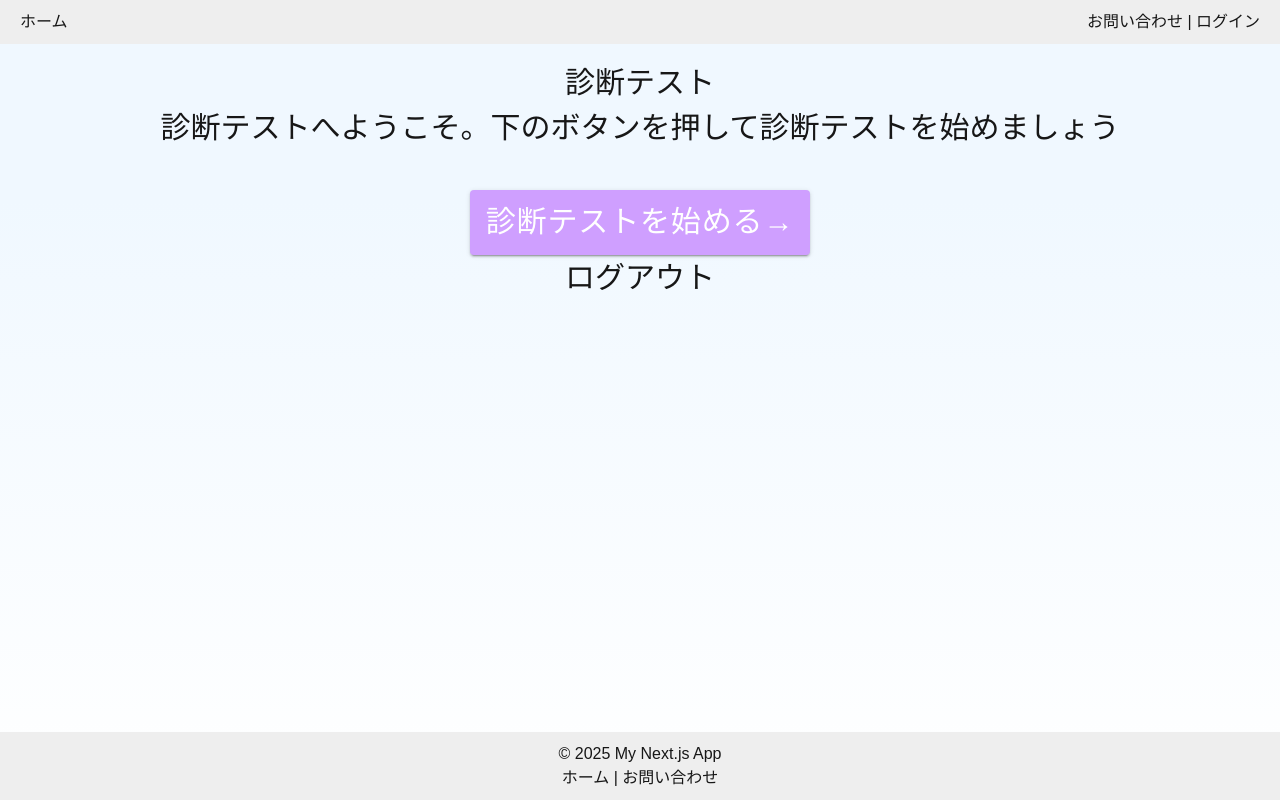
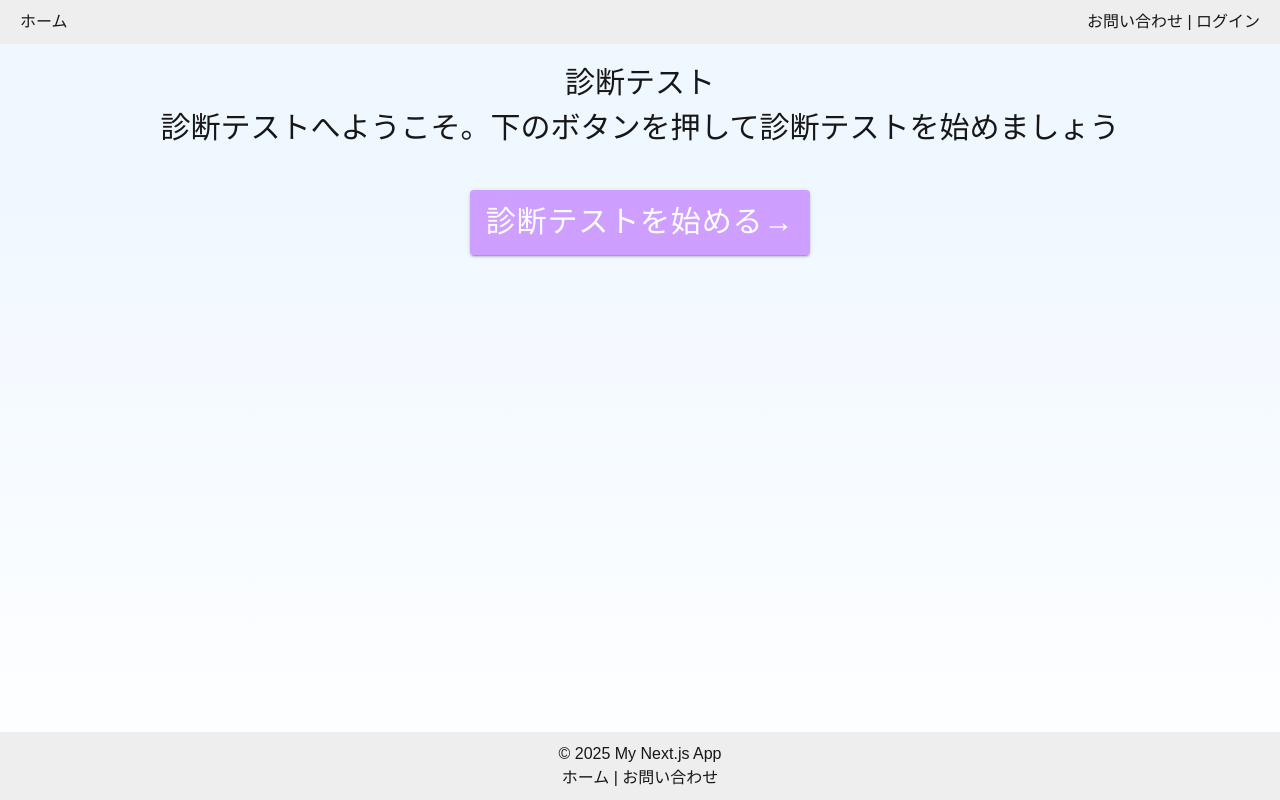
Before and after one commit to takashi-work10/nextjs-myself, a Next.js app: page / in a window 1280 px wide. Built offline with nearby package versions, Linux system fonts and the light colour scheme.

Commit message:
delete //

```diff
--- a/app/page.tsx
+++ b/app/page.tsx
@@ -14,8 +14,5 @@ export default function HomePage() {
           color: "#fff",
         }}>診断テストを始める→</Button>
       </Link>
-      <Link href="/api/logout">
-        ログアウト
-      </Link>
     </div>
   )}
```
